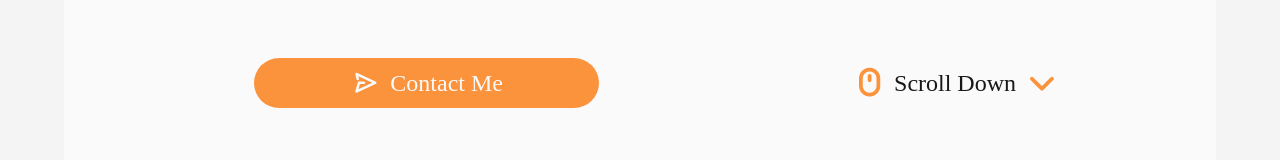
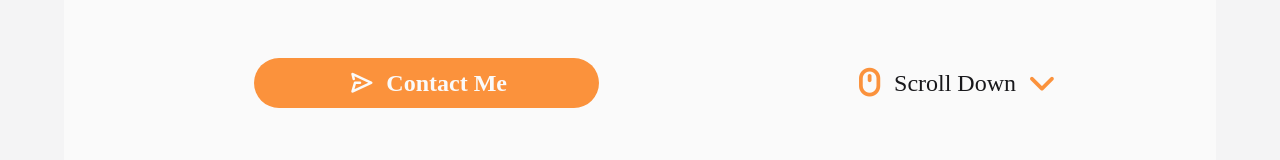
Before and after one commit to XiChen1234/MyWebsite, a Vue app: page / in a window 1280 px wide. Shown: the part 472-632 px from the top of the page. Built offline with nearby package versions, Linux system fonts and the light colour scheme.

Commit message:
fix: strong contact and test github action
加粗联系我按钮文本，并且测试GitHub Action

```diff
--- a/src/components/page/HomePage.vue
+++ b/src/components/page/HomePage.vue
@@ -107,7 +107,7 @@ const tagData: TagGroup[] = [
     <div class="contact">
       <a href="#contact" class="button">
         <i class="iconfont icon-send"></i>
-        <span>Contact Me</span>
+        <strong>Contact Me</strong>
       </a>
     </div>
   </div>
```
